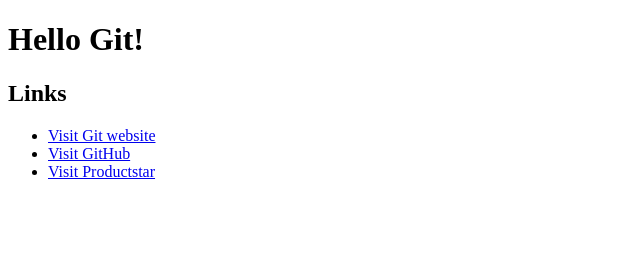
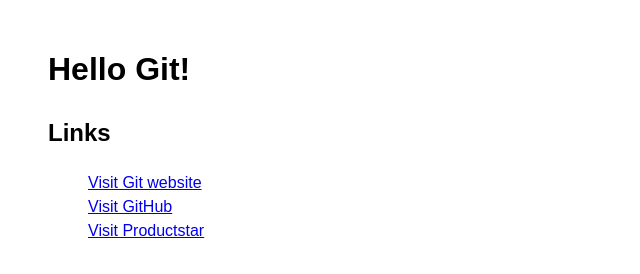
Before and after one commit to renat5509/Hello-git, a plain HTML site: page index.html in a window 1280 px wide. Shown: the whole page, without its empty margins (0-640 px from the left). Drawn offline with Linux system fonts and the light colour scheme.

Commit message:
Add styles

```diff
--- a/index.html
+++ b/index.html
@@ -4,6 +4,7 @@
     <meta charset="UTF-8">
     <meta name="viewport" content="width=device-width, initial-scale=1.0">
     <title>Document</title>
+    <link rel="stylesheet" href="main.css">
 </head>
 <body>
     <header>
--- /dev/null
+++ b/main.css
@@ -0,0 +1,11 @@
+body{
+    font-family: sans-serif;
+    font-size: 16px;
+    line-height: 1.5;
+    margin: 0;
+    padding: 24px 48px;
+}
+
+li {
+    list-style: none;
+}
```
